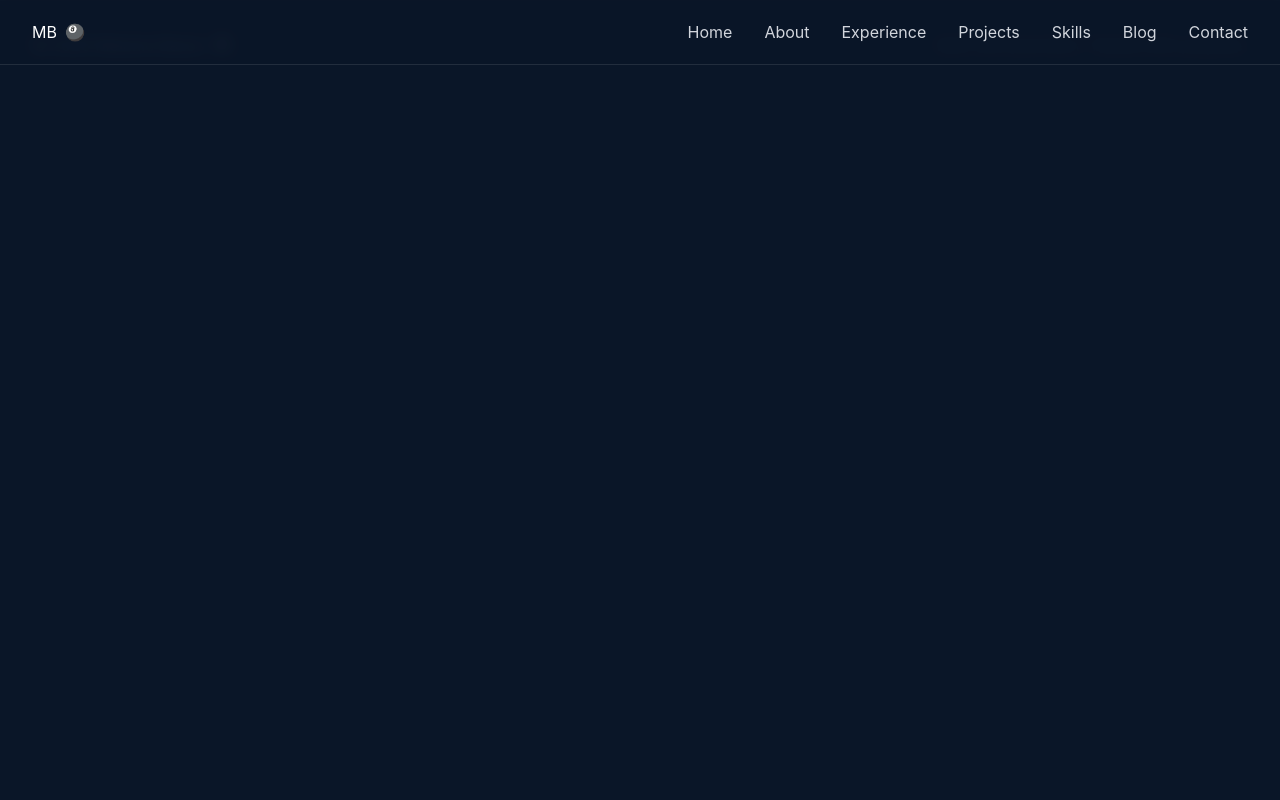
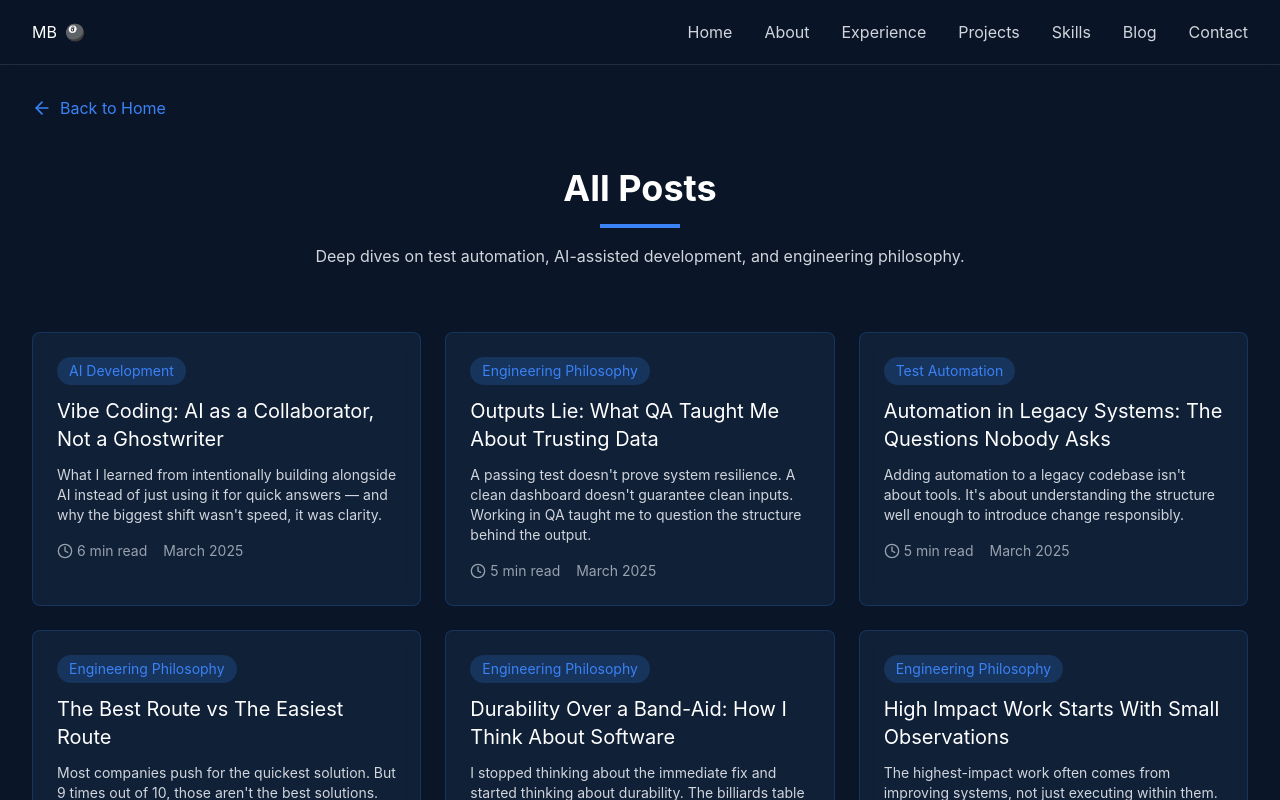
Before and after one commit to melscodingcave/MCC_Portfolio, a React (Vite) app: page /blog in a window 1280 px wide. Shown: the top 800 px of the page. Built offline with nearby package versions, Linux system fonts and the light colour scheme.

Commit message:
feat: add blog page, limit home to 4 posts, add Giscus comments

```diff
--- a/src/App.tsx
+++ b/src/App.tsx
@@ -1,6 +1,7 @@
 import { Route, Routes } from 'react-router-dom'
 import { About } from './components/About'
 import { Blog } from './components/Blog'
+import { BlogPage } from './components/BlogPage'
 import { BlogPost } from './components/BlogPost'
 import { Contact } from './components/Contact'
 import { Experience } from './components/Experience'
@@ -26,6 +27,7 @@ export default function App() {
             <Contact />
           </>
         } />
+        <Route path="/blog" element={<BlogPage />} />
         <Route path="/blog/:slug" element={<BlogPost />} />
       </Routes>
       <Footer />
--- a/src/components/Blog.tsx
+++ b/src/components/Blog.tsx
@@ -17,7 +17,7 @@ export function Blog() {
         </div>
 
         <div className="grid md:grid-cols-2 gap-6 max-w-6xl mx-auto">
-          {blogPosts.map((post) => (
+          {blogPosts.slice(0, 4).map((post) => (
             <div
               key={post.id}
               onClick={() => navigate(`/blog/${post.slug}`)}
@@ -43,6 +43,15 @@ export function Blog() {
           ))}
         </div>
 
+        <div className="text-center mt-8">
+          <button
+            onClick={() => navigate('/blog')}
+            className="px-6 py-3 border border-[#3B82F6] text-[#3B82F6] rounded-lg hover:bg-[#3B82F6] hover:text-white transition-colors"
+          >
+            View All Posts →
+          </button>
+        </div>
+
         <div className="mt-12 text-center">
           <div className="inline-flex items-center gap-3 px-6 py-4 bg-gradient-to-r from-[#1E3A5F]/40 to-[#3B82F6]/20 rounded-lg border border-[#3B82F6]/30">
             <Calendar className="text-[#3B82F6]" size={24} />
--- /dev/null
+++ b/src/components/BlogPage.tsx
@@ -0,0 +1,64 @@
+import { ArrowLeft, Clock } from 'lucide-react'
+import { useEffect } from 'react'
+import { useNavigate } from 'react-router-dom'
+import { blogPosts } from '../data/blogPosts'
+
+export function BlogPage() {
+    const navigate = useNavigate()
+
+    useEffect(() => {
+        window.scrollTo(0, 0)
+    }, [])
+
+    return (
+        <div className="min-h-screen bg-[#0A1628] py-24">
+            <div className="max-w-7xl mx-auto px-4 sm:px-6 lg:px-8">
+                <button
+                    onClick={() => {
+                        navigate('/')
+                        setTimeout(() => {
+                            document.getElementById('blog')?.scrollIntoView({ behavior: 'smooth' })
+                        }, 100)
+                    }}
+                    className="flex items-center gap-2 text-[#3B82F6] hover:text-blue-400 transition-colors mb-12"
+                >
+                    <ArrowLeft size={20} />
+                    Back to Home
+                </button>
+
+                <div className="text-center mb-16">
+                    <h1 className="text-4xl text-white font-bold mb-4">All Posts</h1>
+                    <div className="h-1 w-20 bg-[#3B82F6] mx-auto mb-4" />
+                    <p className="text-gray-300 max-w-2xl mx-auto">
+                        Deep dives on test automation, AI-assisted development, and engineering philosophy.
+                    </p>
+                </div>
+
+                <div className="grid md:grid-cols-2 lg:grid-cols-3 gap-6">
+                    {blogPosts.map((post) => (
+                        <div
+                            key={post.id}
+                            onClick={() => navigate(`/blog/${post.slug}`)}
+                            className="bg-[#1E3A5F]/30 border border-[#3B82F6]/20 rounded-lg p-6 backdrop-blur-sm hover:border-[#3B82F6]/50 transition-all cursor-pointer hover:shadow-lg hover:shadow-[#3B82F6]/20"
+                        >
+                            <div className="flex items-center justify-between mb-3">
+                                <span className="px-3 py-1 bg-[#3B82F6]/20 text-[#3B82F6] rounded-full text-sm">
+                                    {post.category}
+                                </span>
+                            </div>
+                            <h3 className="text-xl text-white mb-3">{post.title}</h3>
+                            <p className="text-gray-300 mb-4 text-sm">{post.summary}</p>
+                            <div className="flex items-center gap-4 text-gray-400 text-sm">
+                                <div className="flex items-center gap-1">
+                                    <Clock size={16} />
+                                    <span>{post.readTime}</span>
+                                </div>
+                                <span>{post.date}</span>
+                            </div>
+                        </div>
+                    ))}
+                </div>
+            </div>
+        </div>
+    )
+}
--- a/src/components/BlogPost.tsx
+++ b/src/components/BlogPost.tsx
@@ -2,6 +2,7 @@ import { ArrowLeft, Clock, Tag } from 'lucide-react'
 import { useEffect } from 'react'
 import { useNavigate, useParams } from 'react-router-dom'
 import { blogPosts } from '../data/blogPosts'
+import { GiscusComments } from './GiscusComments'
 
 export function BlogPost() {
     const { slug } = useParams()
@@ -72,12 +73,7 @@ export function BlogPost() {
     return (
         <div className="max-w-3xl mx-auto px-4 sm:px-6 py-24">
             <button
-                onClick={() => {
-                    navigate('/')
-                    setTimeout(() => {
-                        document.getElementById('blog')?.scrollIntoView({ behavior: 'smooth' })
-                    }, 100)
-                }}
+                onClick={() => navigate(-1)}
                 className="flex items-center gap-2 text-[#3B82F6] hover:text-blue-400 transition-colors mb-8"
             >
                 <ArrowLeft size={20} />
@@ -122,6 +118,7 @@ export function BlogPost() {
                     ))}
                 </div>
             </div>
+            <GiscusComments />
         </div>
     )
 }
--- /dev/null
+++ b/src/components/GiscusComments.tsx
@@ -0,0 +1,36 @@
+import { useEffect, useRef } from 'react'
+
+export function GiscusComments() {
+    const ref = useRef<HTMLDivElement>(null)
+
+    useEffect(() => {
+        if (!ref.current || ref.current.hasChildNodes()) return
+
+        const script = document.createElement('script')
+        script.src = 'https://giscus.app/client.js'
+        script.setAttribute('data-repo', 'melscodingcave/MCC_Portfolio')
+        script.setAttribute('data-repo-id', 'R_kgDOQF8lxQ')
+        script.setAttribute('data-category', 'Blog Comments')
+        script.setAttribute('data-category-id', 'DIC_kwDOQF8lxc4C8t5m')
+        script.setAttribute('data-mapping', 'pathname')
+        script.setAttribute('data-strict', '0')
+        script.setAttribute('data-reactions-enabled', '1')
+        script.setAttribute('data-emit-metadata', '0')
+        script.setAttribute('data-input-position', 'bottom')
+        script.setAttribute('data-theme', 'dark_protanopia')
+        script.setAttribute('data-lang', 'en')
+        script.setAttribute('crossorigin', 'anonymous')
+        script.async = true
+
+        ref.current.appendChild(script)
+    }, [])
+
+    return (
+        <div className="mt-12 pt-8 border-t border-white/10">
+            <h3 className="text-xl text-white font-semibold mb-6">
+                Discussion 💬
+            </h3>
+            <div ref={ref} />
+        </div>
+    )
+}
```
